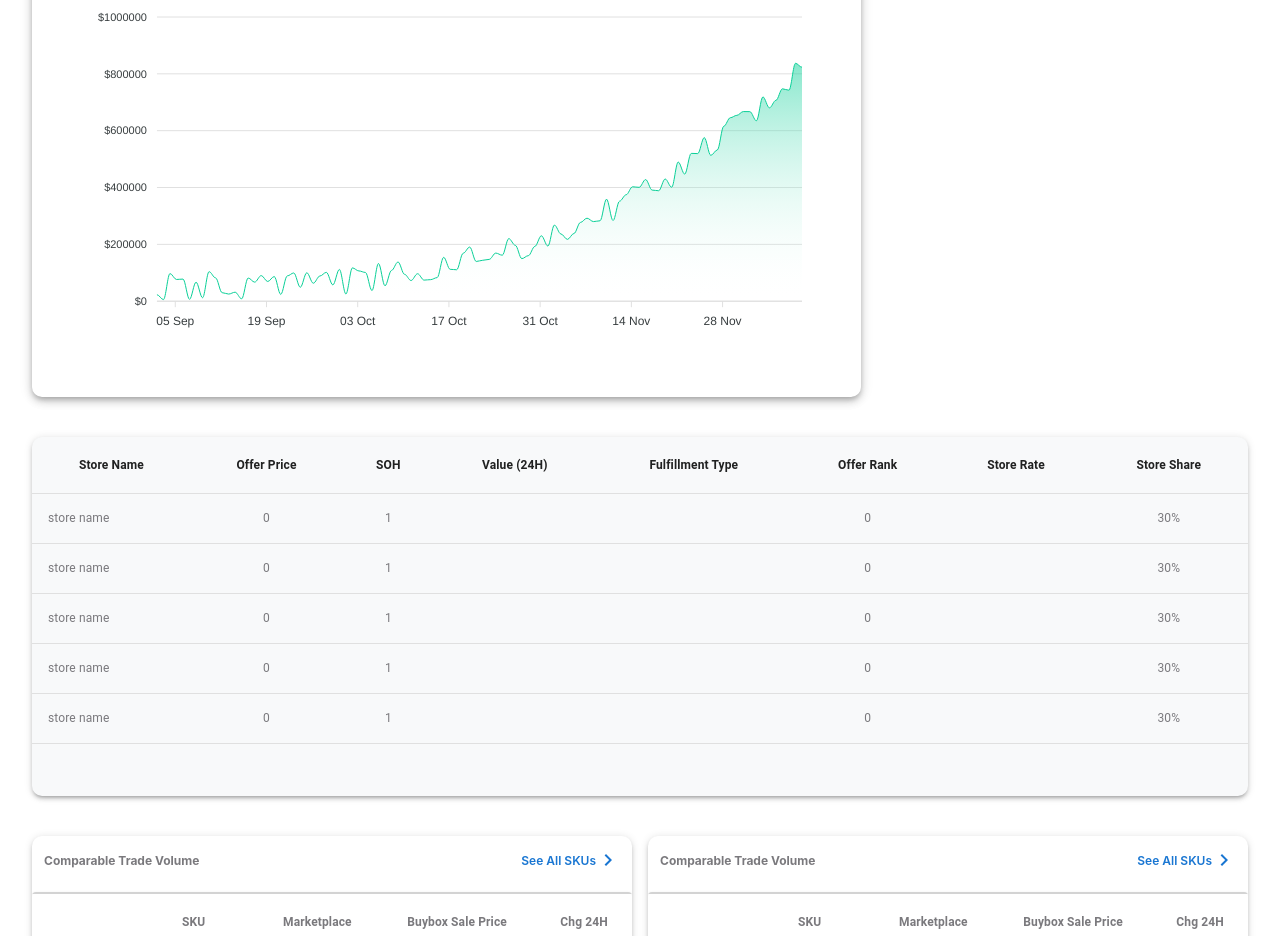
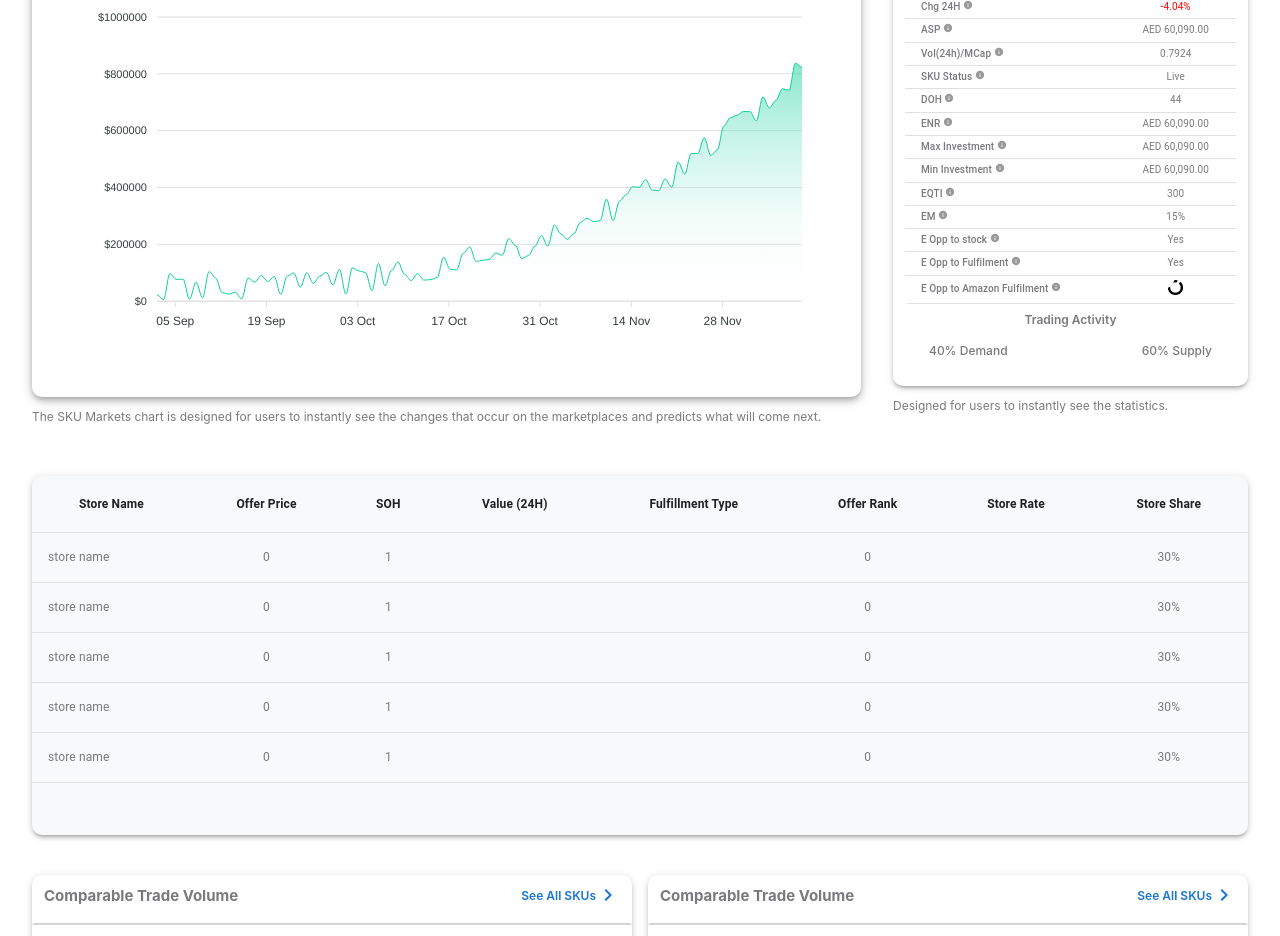
Before and after one commit to checkiamsiam/mui-sku-details-page, a React (Vite) app: page / in a window 1280 px wide. Shown: the part 440-1376 px from the top of the page. Built offline with nearby package versions, Linux system fonts and the light colour scheme.

Commit message:
SKU Analysis Added

```diff
--- a/src/components/ChartAndAnalysis.jsx
+++ b/src/components/ChartAndAnalysis.jsx
@@ -1,16 +1,56 @@
-import { Stack, Box, Card } from "@mui/material";
+import InfoIcon from "@mui/icons-material/Info";
+import {
+  Box,
+  Card,
+  Stack,
+  TableContainer,
+  Paper,
+  Table,
+  TableBody,
+  TableRow,
+  TableCell,
+} from "@mui/material";
 import React from "react";
 import BuyBoxPriceStatus from "./BuyBoxPriceStatus";
+import noonImg from "../assets/images/noon.png";
+
+// Data
+const data = [
+  { label: "E Marketplace cap", value: "AED 60,090.00" },
+  { label: "Trade Volume", value: "AED 60,090.00" },
+  { label: "Chg 24H", value: "-4.04%", negative: true },
+  { label: "ASP", value: "AED 60,090.00" },
+  { label: "Vol(24h)/MCap", value: "0.7924" },
+  { label: "SKU Status", value: "Live" },
+  { label: "DOH", value: "44" },
+  { label: "ENR", value: "AED 60,090.00" },
+  { label: "Max Investment", value: "AED 60,090.00" },
+  { label: "Min Investment", value: "AED 60,090.00" },
+  { label: "EQTI", value: "300" },
+  { label: "EM", value: "15%" },
+  { label: "E Opp to stock", value: "Yes" },
+  { label: "E Opp to Fulfilment", value: "Yes" },
+  { label: "E Opp to Amazon Fulfilment", img: true },
+];
+
+const gray = "#7A797D";
+const lightGray = "#999999";
 
 const ChartAndAnalysis = () => {
-  // Chart Data
-
   return (
     <section style={{ margin: "30px 0" }}>
-      <Stack direction={{ xs: "column", lg: "row" }} spacing={{xs: 4, md:2, lg: 4}}>
+      <Stack
+        direction={{ xs: "column", lg: "row" }}
+        spacing={{ xs: 4, md: 2, lg: 4 }}
+      >
         {/* Start::BuyBox Price Status Chart */}
         <Box sx={{ width: { xs: "100%", lg: "70%" } }}>
           <BuyBoxPriceStatus />
+          <p style={{ fontSize: "12px", color: gray }}>
+            The SKU Markets chart is designed for users to instantly see the
+            changes that occur on the marketplaces and predicts what will come
+            next.
+          </p>
         </Box>
         {/* End::BuyBox Price Status Chart */}
 
@@ -19,16 +59,78 @@ const ChartAndAnalysis = () => {
           <Card
             sx={{ borderRadius: "10px", boxShadow: 3, padding: "1rem .75rem" }}
           >
-            <h2
-              style={{
-                fontSize: "12px",
-                color: "#7A797D",
-                textAlign: "center",
-              }}
-            >
+            <h2 style={{ fontSize: "15px", color: gray, textAlign: "center" }}>
               SKU Analysis & Statistics
             </h2>
+
+            <TableContainer component={Paper} sx={{ boxShadow: "none" }}>
+              <Table sx={{ width: "100%" }} aria-label="simple table">
+                <TableBody>
+                  {data.map((item, i) => (
+                    <TableRow key={i}>
+                      <TableCell
+                        align="left"
+                        sx={{
+                          fontSize: "10px",
+                          fontWeight: 500,
+                          color: gray,
+                          py: ".25rem",
+                        }}
+                      >
+                        {item.label}{" "}
+                        <InfoIcon htmlColor={lightGray} fontSize="3px" />
+                      </TableCell>
+                      <TableCell
+                        align="center"
+                        sx={{
+                          fontSize: "10px",
+                          color: `${item.negative ? "red" : gray}`,
+                          py: ".25rem",
+                        }}
+                      >
+                        {item.img ? (
+                          <img src={noonImg} alt="" width={15} />
+                        ) : (
+                          <span>{item.value}</span>
+                        )}
+                      </TableCell>
+                    </TableRow>
+                  ))}
+                </TableBody>
+              </Table>
+            </TableContainer>
+
+            <Box>
+              <p
+                style={{
+                  fontSize: "12px",
+                  fontWeight: 600,
+                  color: gray,
+                  textAlign: "center",
+                  margin: ".5rem 0 .25rem 0 ",
+                }}
+              >
+                Trading Activity
+              </p>
+              <Stack
+                direction="row"
+                justifyContent="space-between"
+                sx={{
+                  fontSize: "12px",
+                  fontWeight: 500,
+                  color: gray,
+                  mx: 3,
+                }}
+              >
+                <p>40% Demand</p>
+                <p>60% Supply</p>
+              </Stack>
+            </Box>
           </Card>
+
+          <p style={{ fontSize: "12px", color: gray }}>
+            Designed for users to instantly see the statistics.
+          </p>
         </Box>
         {/* End::SKU Analysis & Statistics */}
       </Stack>
--- a/src/components/ComparableTradeVolume.jsx
+++ b/src/components/ComparableTradeVolume.jsx
@@ -60,6 +60,7 @@ const data = [
 ];
 
 const ComparableTradeVolume = () => {
+  const gray = "#7A797D";
   return (
     <section style={{ margin: "30px 0" }}>
       <Stack direction={{ xs: "column", lg: "row" }} spacing={2}>
@@ -68,7 +69,7 @@ const ComparableTradeVolume = () => {
           <Card
             sx={{
               boxShadow: 3,
-              pt: ".75rem",
+              pt: ".5rem",
               borderRadius: "10px",
             }}
           >
@@ -78,9 +79,9 @@ const ComparableTradeVolume = () => {
               spacing={2}
               alignItems="center"
               justifyContent="space-between"
-              sx={{ padding: "0 .75rem 1.25rem .75rem" }}
+              sx={{ padding: "0 .75rem 1rem .75rem" }}
             >
-              <h2 style={{ fontSize: "12px", color: "#7A797D" }}>
+              <h2 style={{ fontSize: "15px", color: gray }}>
                 Comparable Trade Volume
               </h2>
               <Link
@@ -109,7 +110,8 @@ const ComparableTradeVolume = () => {
                       sx={{
                         fontSize: "12px",
                         fontWeight: "600",
-                        color: "#7A797D",
+                        color: gray,
+                        py: ".4rem",
                       }}
                     >
                       SKU
@@ -119,7 +121,8 @@ const ComparableTradeVolume = () => {
                       sx={{
                         fontSize: "12px",
                         fontWeight: "600",
-                        color: "#7A797D",
+                        color: gray,
+                        py: ".4rem",
                       }}
                     >
                       Marketplace
@@ -129,7 +132,8 @@ const ComparableTradeVolume = () => {
                       sx={{
                         fontSize: "12px",
                         fontWeight: "600",
-                        color: "#7A797D",
+                        color: gray,
+                        py: ".4rem",
                       }}
                     >
                       Buybox Sale Price
@@ -139,7 +143,8 @@ const ComparableTradeVolume = () => {
                       sx={{
                         fontSize: "12px",
                         fontWeight: "600",
-                        color: "#7A797D",
+                        color: gray,
+                        py: ".4rem",
                       }}
                     >
                       Chg 24H
@@ -168,7 +173,7 @@ const ComparableTradeVolume = () => {
                         align="center"
                         sx={{
                           fontSize: "12px",
-                          color: "#7A797D",
+                          color: gray,
                           py: ".40rem",
                         }}
                       >
@@ -200,7 +205,7 @@ const ComparableTradeVolume = () => {
                         align="center"
                         sx={{
                           fontSize: "12px",
-                          color: "#7A797D",
+                          color: gray,
                           py: ".40rem",
                         }}
                       >
@@ -217,7 +222,7 @@ const ComparableTradeVolume = () => {
                         align="center"
                         sx={{
                           fontSize: "12px",
-                          color: "#7A797D",
+                          color: gray,
                           py: ".40rem",
                         }}
                       >
@@ -239,7 +244,7 @@ const ComparableTradeVolume = () => {
               </Table>
             </TableContainer>
           </Card>
-          <p style={{ fontSize: "12px", color: "#7A797D" }}>
+          <p style={{ fontSize: "12px", color: gray }}>
             Of all the top SKUs on marketplace, these are the closest in trade
             volume.
           </p>
@@ -250,7 +255,7 @@ const ComparableTradeVolume = () => {
           <Card
             sx={{
               boxShadow: 3,
-              pt: ".75rem",
+              pt: ".5rem",
               borderRadius: "10px",
             }}
           >
@@ -260,9 +265,9 @@ const ComparableTradeVolume = () => {
               spacing={2}
               alignItems="center"
               justifyContent="space-between"
-              sx={{ padding: "0 .75rem 1.25rem .75rem" }}
+              sx={{ padding: "0 .75rem 1rem .75rem" }}
             >
-              <h2 style={{ fontSize: "12px", color: "#7A797D" }}>
+              <h2 style={{ fontSize: "15px", color: gray }}>
                 Comparable Trade Volume
               </h2>
               <Link
@@ -291,7 +296,8 @@ const ComparableTradeVolume = () => {
                       sx={{
                         fontSize: "12px",
                         fontWeight: "600",
-                        color: "#7A797D",
+                        color: gray,
+                        py: ".4rem",
                       }}
                     >
                       SKU
@@ -301,7 +307,8 @@ const ComparableTradeVolume = () => {
                       sx={{
                         fontSize: "12px",
                         fontWeight: "600",
-                        color: "#7A797D",
+                        color: gray,
+                        py: ".4rem",
                       }}
                     >
                       Marketplace
@@ -311,7 +318,8 @@ const ComparableTradeVolume = () => {
                       sx={{
                         fontSize: "12px",
                         fontWeight: "600",
-                        color: "#7A797D",
+                        color: gray,
+                        py: ".4rem",
                       }}
                     >
                       Buybox Sale Price
@@ -321,7 +329,8 @@ const ComparableTradeVolume = () => {
                       sx={{
                         fontSize: "12px",
                         fontWeight: "600",
-                        color: "#7A797D",
+                        color: gray,
+                        py: ".4rem",
                       }}
                     >
                       Chg 24H
@@ -350,7 +359,7 @@ const ComparableTradeVolume = () => {
                         align="center"
                         sx={{
                           fontSize: "12px",
-                          color: "#7A797D",
+                          color: gray,
                           py: ".40rem",
                         }}
                       >
@@ -382,7 +391,7 @@ const ComparableTradeVolume = () => {
                         align="center"
                         sx={{
                           fontSize: "12px",
-                          color: "#7A797D",
+                          color: gray,
                           py: ".40rem",
                         }}
                       >
@@ -399,7 +408,7 @@ const ComparableTradeVolume = () => {
                         align="center"
                         sx={{
                           fontSize: "12px",
-                          color: "#7A797D",
+                          color: gray,
                           py: ".40rem",
                         }}
                       >
@@ -421,7 +430,7 @@ const ComparableTradeVolume = () => {
               </Table>
             </TableContainer>
           </Card>
-          <p style={{ fontSize: "12px", color: "#7A797D" }}>
+          <p style={{ fontSize: "12px", color: gray }}>
             Of all the top SKUs on marketplace, these are the closest in trade
             volume.
           </p>
--- a/src/components/ProductAnalysisTable.jsx
+++ b/src/components/ProductAnalysisTable.jsx
@@ -76,9 +76,9 @@ const ProductAnalysisTable = () => {
             </TableRow>
           </TableHead>
           <TableBody>
-            {rows.map((row) => (
+            {rows.map((row, i) => (
               <TableRow
-                key={row.name}
+                key={i}
                 sx={{ "&:last-child td, &:last-child th": { border: 0 } }}
               >
                 <TableCell
```
Also changed, not shown: src/components/BuyBoxPriceStatus.jsx (+17 -13 lines).
